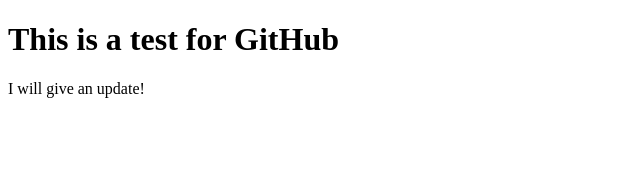
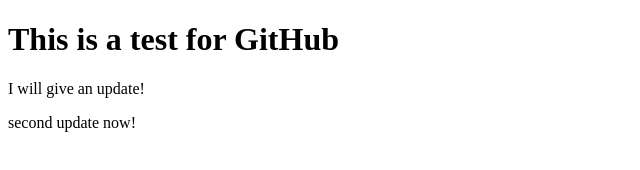
Before and after one commit to SimonLamVaromatic/firstProject, a plain HTML site: page index.html in a window 1280 px wide. Shown: the whole page, without its empty margins (0-640 px from the left). Drawn offline with Linux system fonts and the light colour scheme.

Commit message:
new change for index.html

```diff
--- a/index.html
+++ b/index.html
@@ -7,5 +7,6 @@
 <body>
 <h1>This is a test for GitHub</h1>
 <p>I will give an update!</p>
+<p>second update now!</p>
 </body>
 </html>
```
